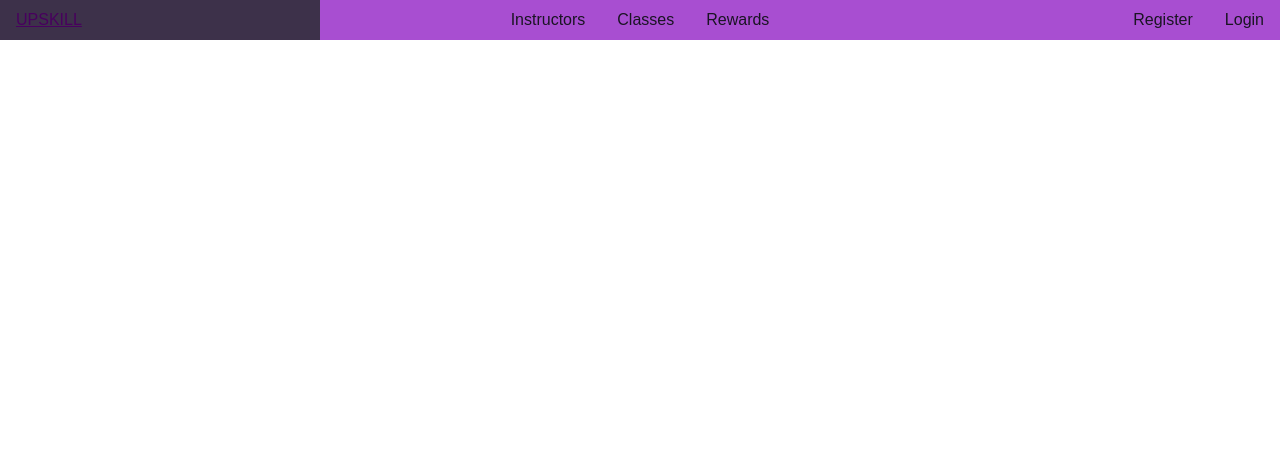
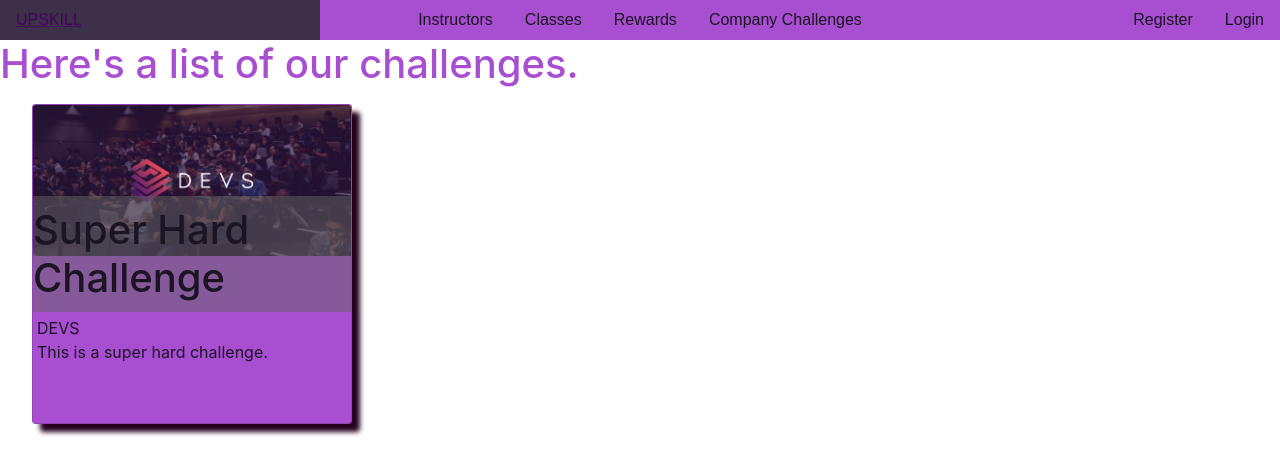
Before and after one commit to Pyxxil/upskill, a React (Create React App) app in the folder frontend/: page /company-challenges in a window 1280 px wide. Shown: the top 474 px of the page. Built offline with nearby package versions, Linux system fonts and the light colour scheme; no server answers; the HTML template or start-up script is replaced by a standard one.

Commit message:
Basic implementation of mock Company Challenges system
Created pages for viewing company challenges.

```diff
--- a/frontend/src/App.tsx
+++ b/frontend/src/App.tsx
@@ -11,9 +11,12 @@ import Login from "./pages/Login";
 import Register from "./pages/Register";
 import Profile from "./pages/Profile";
 import Rewards from "./pages/Rewards";
+import CompanyChallenges from './pages/CompanyChallenges';
+import CompanyChallenge from './pages/CompanyChallenge';
 
 import "./App.css";
 import { fetchCurrentUser } from './utils/userRequests';
+
 
 export type User = {
   email: string,
@@ -31,9 +34,9 @@ const App = () => {
   console.log(appState);
 
   // Try to fetch the user only once
-  useEffect(()=>{
-    fetchCurrentUser().then((res)=>{
-      setAppState({user: res.data.user})
+  useEffect(() => {
+    fetchCurrentUser().then((res) => {
+      setAppState({ user: res.data.user })
     });
   }, []);
 
@@ -73,6 +76,11 @@ const App = () => {
               <li className="pure-menu-item">
                 <Link to="/rewards" className="pure-menu-link">
                   Rewards
+                </Link>
+              </li>
+              <li className="pure-menu-item">
+                <Link to="/company-challenges" className="pure-menu-link">
+                  Company Challenges
                 </Link>
               </li>
             </ul>
@@ -158,11 +166,25 @@ const App = () => {
 
         {/* This will certainly need to change, it's meant to be a page for looking at your own profile */}
         <Route path="/profile" component={Profile}>
-          <Profile user={appState.user} setAppState={setAppState}/>
+          <Profile user={appState.user} setAppState={setAppState} />
         </Route>
 
         {/* This is where you can view all possible rewards */}
         <Route path="/rewards" component={Rewards} />
+
+        {/* This is where you can view company challenges */}
+        <Route path="/company-challenges" component={CompanyChallenges} />
+
+        {/* View specific company challenge */}
+        <Route path="/company-challenge/:id" render={(props) => (
+          <CompanyChallenge
+            challengeId={props.match.params.id}
+            name="Super Hard Challenge"
+            company="DEVS"
+            description="For this challenge, you need to come up with an idea in 48 hours and implement it."
+            />
+        )}
+        />
       </Switch>
     </Router>
   );
--- a/frontend/src/components/Card.tsx
+++ b/frontend/src/components/Card.tsx
@@ -58,3 +58,25 @@ export const ClassCard = (props: ClassCardProps) => {
     </Link>
   );
 };
+
+interface ChallengeCardProps {
+  name: String;
+  image: string;
+  instructor: string;
+  description: String;
+}
+
+export const ChallengeCard = (props: ChallengeCardProps) => {
+  return (
+    <Link to={`/company-challenge/${props.name}`} className="card content pure-u-6-24">
+      <div className="card-image">
+        <img src={props.image} />
+      </div>
+      <h1 className="card-title pure-u-6-24">{props.name}</h1>
+      <div className="card-content">
+        <p>{props.instructor}</p>
+        <p>{props.description}</p>
+      </div>
+    </Link>
+  )
+}
--- /dev/null
+++ b/frontend/src/pages/CompanyChallenge.tsx
@@ -0,0 +1,25 @@
+import React from "react";
+import { Link } from "react-router-dom";
+
+interface OwnProps {
+    challengeId: String;
+    name: String;
+    company: String;
+    description: String;
+}
+
+type CompanyChallengeProps = OwnProps;
+
+const CompanyChallenge = (props: CompanyChallengeProps) => {
+    return (
+        <div className="content">
+            <h1>{props.name}</h1>
+
+            <p>Posted by {props.company}</p>
+
+            <p>{props.description}</p>
+        </div>
+    );
+};
+
+export default CompanyChallenge;
--- /dev/null
+++ b/frontend/src/pages/CompanyChallenges.tsx
@@ -0,0 +1,21 @@
+import React from "react";
+
+import { ChallengeCard } from "../components/Card";
+
+import devsImage from "../assets/devs.png";
+
+const CompanyChallenges = () => {
+  return (
+    <div>
+      <h1>Here's a list of our challenges.</h1>
+      <ChallengeCard
+        name="Super Hard Challenge"
+        image={devsImage}
+        instructor="DEVS"
+        description="This is a super hard challenge."
+      ></ChallengeCard>
+    </div>
+  );
+};
+
+export default CompanyChallenges;
```
Also changed, not shown: frontend/src/assets/devs.png (added).
